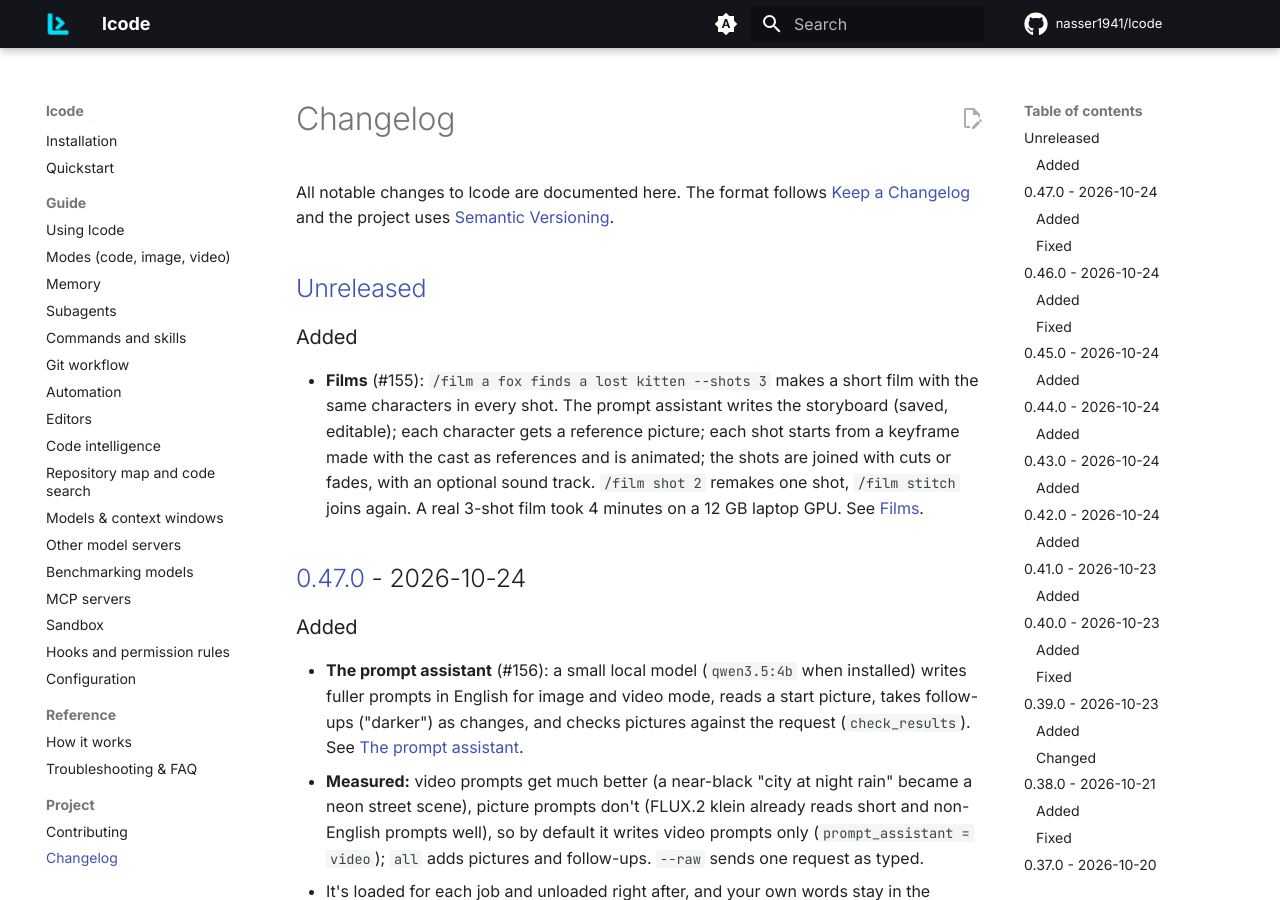
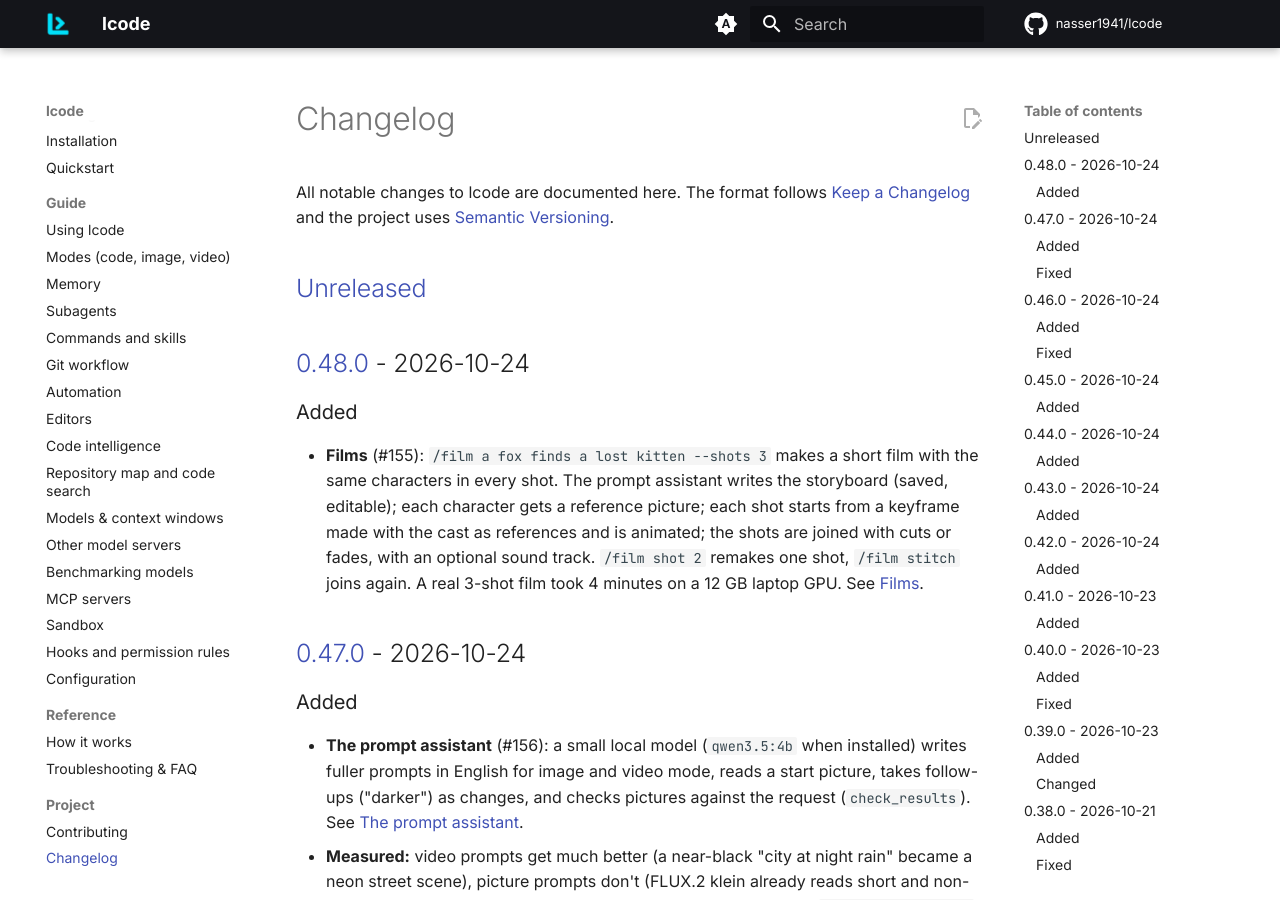
Before and after one commit to nasser1941/lcode, an MkDocs documentation site: the page built from docs/changelog.md, in a window 1280 px wide and 900 px high. Built offline with MkDocs 1.6.1 and Material for MkDocs 9.7.7, drawn with Linux system fonts in a browser that asks for light colours; comment, search, counter and statistics services are not loaded.

Commit message:
Release 0.48.0 (#177)
Co-authored-by: nasser1941 <9349840+nasser1941@users.noreply.github.com>
Co-authored-by: Claude Opus 5.5 <noreply@anthropic.com>

```diff
--- a/CHANGELOG.md
+++ b/CHANGELOG.md
@@ -5,6 +5,8 @@ All notable changes to lcode are documented here. The format follows
 [Semantic Versioning](https://semver.org/).
 
 ## [Unreleased]
+
+## [0.48.0] - 2026-10-24
 
 ### Added
 
@@ -1024,7 +1026,8 @@ First public release.
 - `AGENTS.md` project instructions and `/init` to generate them.
 - One-line installer for Linux and macOS.
 
-[Unreleased]: https://github.com/nasser1941/lcode/compare/v0.47.0...HEAD
+[Unreleased]: https://github.com/nasser1941/lcode/compare/v0.48.0...HEAD
+[0.48.0]: https://github.com/nasser1941/lcode/compare/v0.47.0...v0.48.0
 [0.47.0]: https://github.com/nasser1941/lcode/compare/v0.46.0...v0.47.0
 [0.46.0]: https://github.com/nasser1941/lcode/compare/v0.45.0...v0.46.0
 [0.45.0]: https://github.com/nasser1941/lcode/compare/v0.44.0...v0.45.0
--- a/src/lcode/__init__.py
+++ b/src/lcode/__init__.py
@@ -3,7 +3,7 @@
 From a program: `from lcode import Session` (see lcode.api).
 """
 
-__version__ = "0.47.0"
+__version__ = "0.48.0"
 
 API = ("Session", "Result", "Options", "SetupError")
 
```
Also changed, not shown: docs/quickstart.md (+1 -1 lines).
